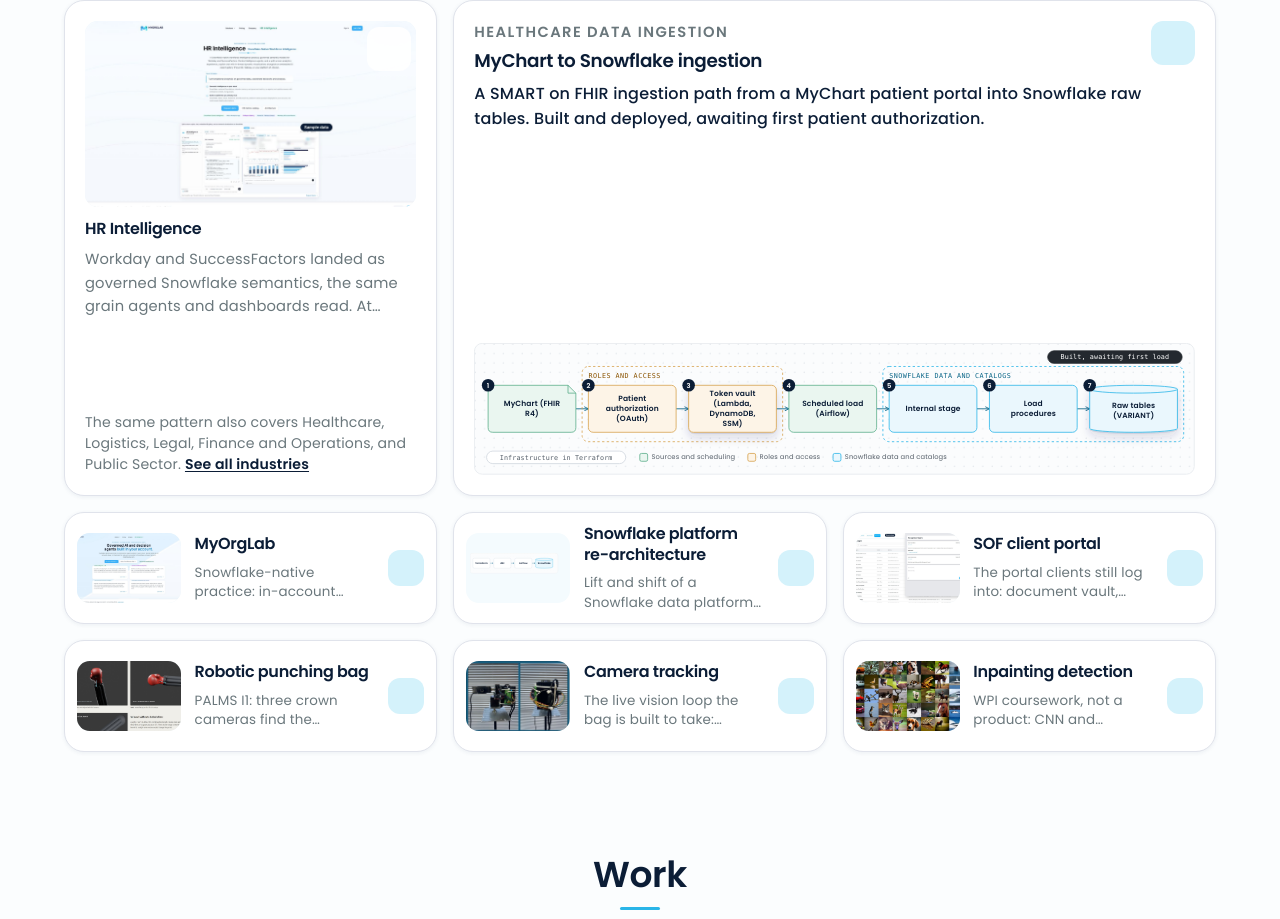
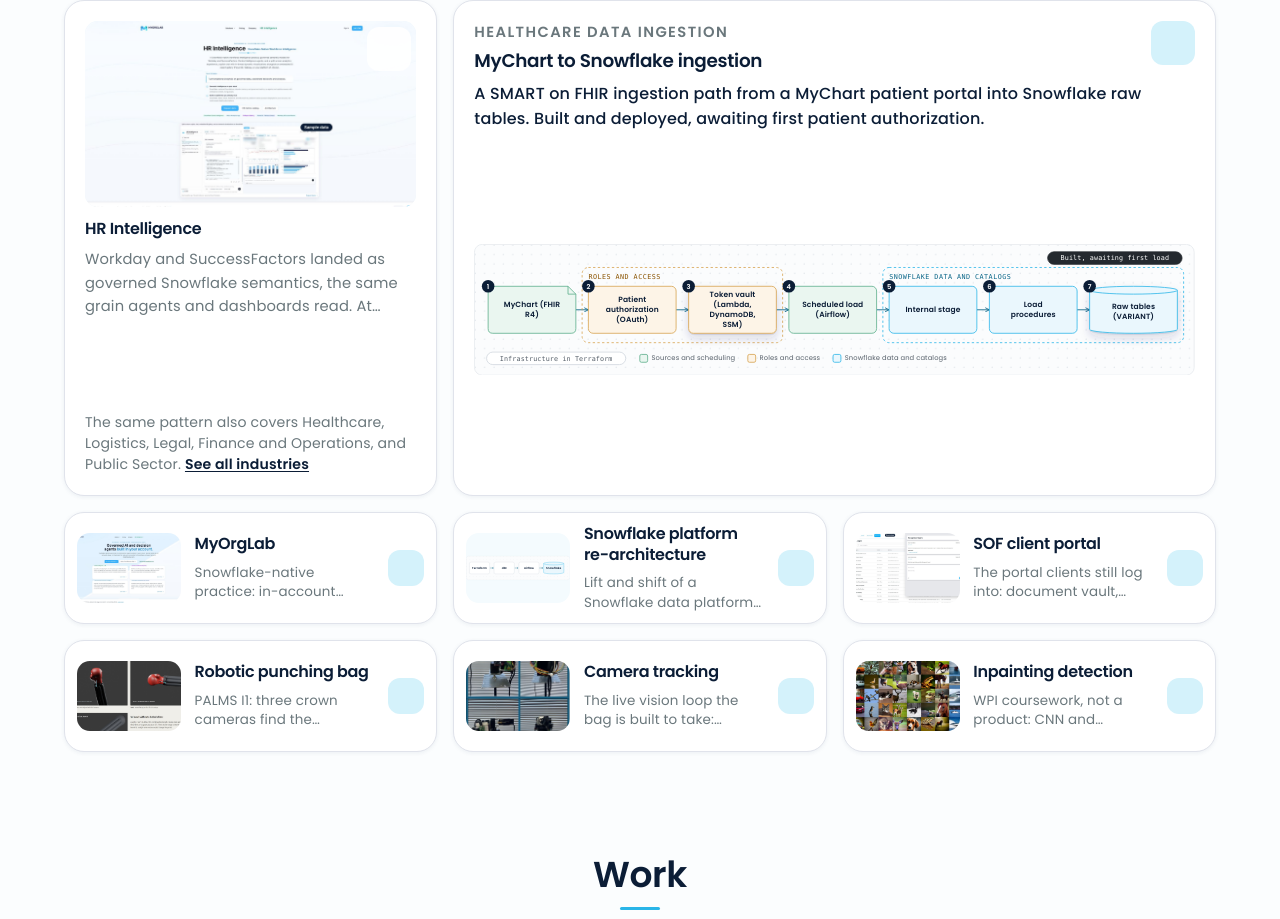
Before and after one commit to omfawehinmi/portfolio, a React (Vite) app: page / in a window 1280 px wide. Shown: the part 2647-3566 px from the top of the page. Built offline with nearby package versions, Linux system fonts and the light colour scheme.

Commit message:
Center and contain project tile diagrams and row previews.
Keep SVG and image media inside their frames with object-fit and grid alignment so same-row heights match, diagrams sit in the middle of the remaining tile, and tall figures no longer crop the heading or the drawing.

```diff
--- a/src/styles/bento.css
+++ b/src/styles/bento.css
@@ -166,12 +166,18 @@ p.bx-subhead {
   min-height: 0;
   display: flex;
   flex-direction: column;
+  justify-content: center;
+  align-items: center;
 }
 
 .bx-fig .bx-svg,
 .bx-fig svg {
   width: 100%;
+  max-width: 100%;
   height: auto;
+  max-height: 100%;
+  object-fit: contain;
+  object-position: center;
   display: block;
 }
 
@@ -228,8 +234,12 @@ p.bx-subhead {
 
 .bx-svgprev .bx-svg,
 .bx-svgprev svg {
-  width: 92%;
-  height: auto;
+  width: 100%;
+  height: 100%;
+  max-width: 100%;
+  max-height: 100%;
+  object-fit: contain;
+  object-position: center;
 }
 
 .bx-feat .bx-media {
@@ -254,6 +264,11 @@ p.bx-subhead {
 .bx-row .bx-media {
   width: 104px;
   height: 70px;
+}
+
+.bx-row .bx-media img {
+  object-fit: cover;
+  object-position: center;
 }
 
 .bx-row .bx-open {
@@ -415,11 +430,18 @@ p.bx-subhead {
   }
 
   .bx-tile .bx-fig {
-    justify-content: flex-end;
+    justify-content: center;
+    align-items: center;
   }
 
-  .bx-tile .bx-fig svg {
+  .bx-tile .bx-fig svg,
+  .bx-leadfig svg {
+    max-width: 100%;
     max-height: 100%;
+    width: auto;
+    height: auto;
+    object-fit: contain;
+    object-position: center;
   }
 
   .bx-more {
```
